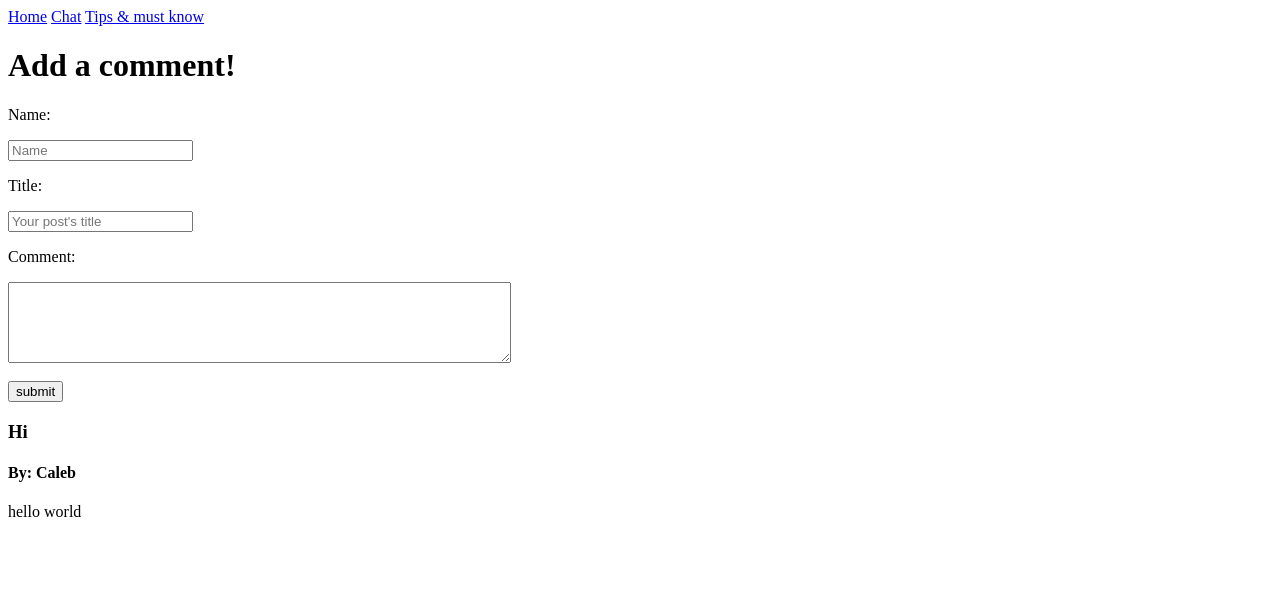
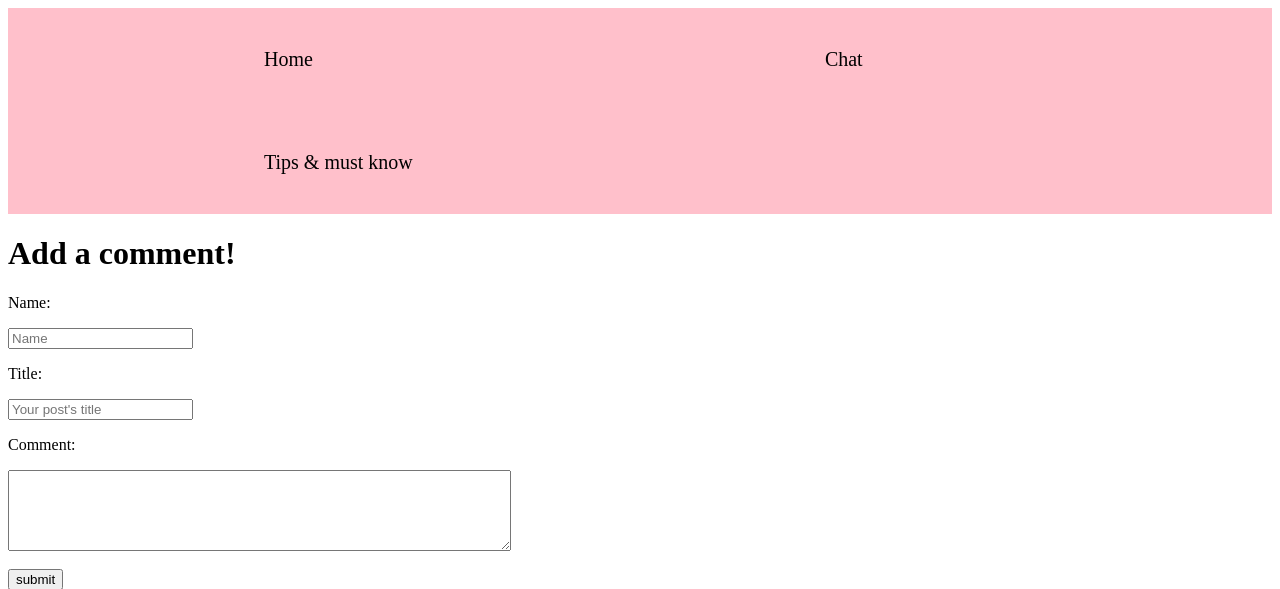
Before and after one commit to ranim20-meet/y2-final-project-x4, a Flask app: page /chat in a window 1280 px wide. Shown: the top 589 px of the page. Run offline with Flask 2, Linux system fonts and the light colour scheme.

Commit message:
changing navegation bar

```diff
--- /dev/null
+++ b/static/chatroom.css
@@ -0,0 +1,27 @@
+ul {
+  list-style-type: none;
+  margin: 0;
+  padding: 0;
+  overflow: hidden;
+  background-color: pink;
+
+}
+
+li {
+  float: left;
+  size:10px;
+  font-size: 20px
+}
+
+li a {
+  display: block;
+  color: black;
+  text-align: center;
+  padding: 2em 12.8em;
+  text-decoration: none;
+}
+
+li a:hover:not(.active) {
+  background-color: #111;
+  color:pink;
+}
--- a/templates/chatroom.html
+++ b/templates/chatroom.html
@@ -2,12 +2,16 @@
 <html>
 <head>
 	<title>Chat Room</title>
+	<link rel="stylesheet" type="text/css" href="{{ url_for('static', filename='chatroom.css') }}">
 </head>
 <body>
 	<div class = "navbar">
-		<a href="{{url_for('home')}}">Home</a>
-		<a href="{{url_for('chat')}}">Chat</a>
-		<a href="{{url_for('tips')}}">Tips & must know</a>
+	<ul>
+  		<li><a href="{{url_for( 'home')}}">Home</a></li>
+  		<li><a href="{{url_for( 'chat')}}">Chat</a></li>
+  		<li><a href="{{url_for( 'tips')}}">Tips & must know</a></li>
+
+	</ul>
 	</div>
 	<h1>Add a comment!</h1>
 	<form action = "/chat" method = "post">
```
Also changed, not shown: greenWall-tips.html (added, +9 -0 lines), greenWall-logo.jpg (added), greenWall-logo2.jpg (added), greenWall-tips.css (added).
